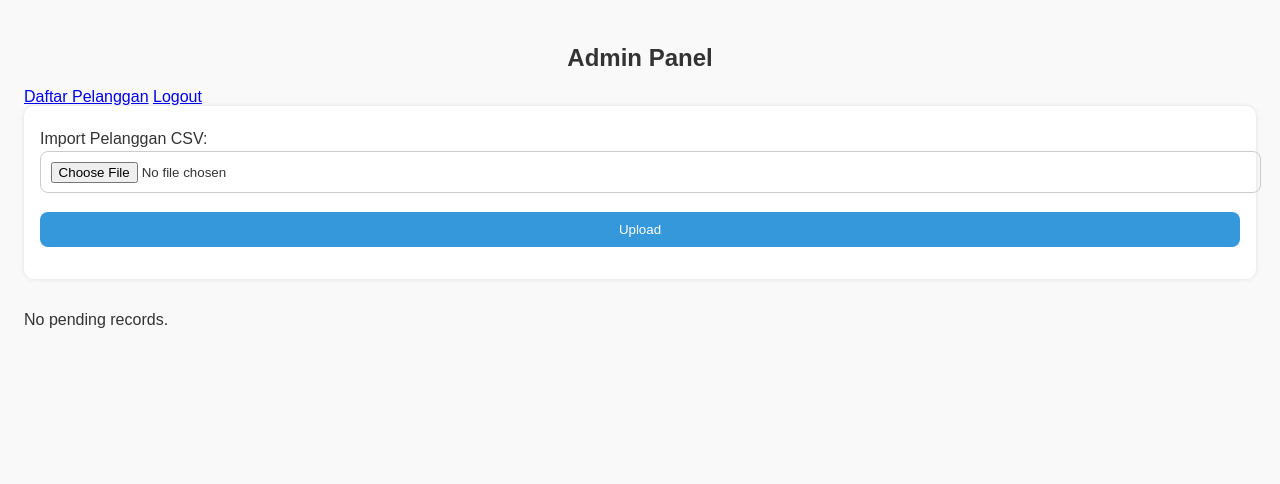
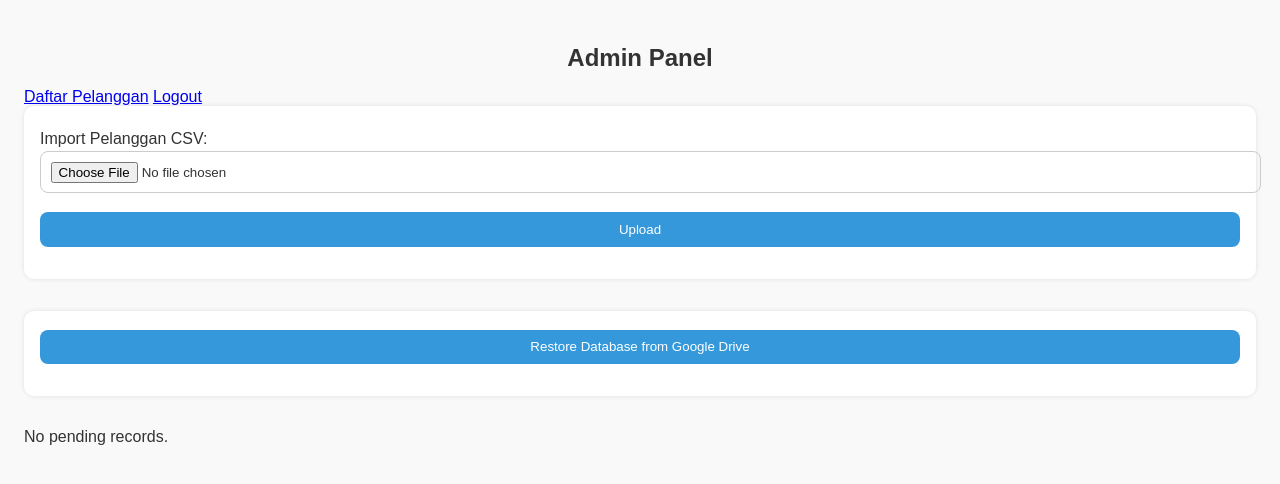
Before and after one commit to bonzoholda/cdws_meter_app, a FastAPI app: page /admin in a window 1280 px wide. Shown: the top 484 px of the page. Run offline with FastAPI, Linux system fonts and the light colour scheme; the visitor is signed in with stand-in values (Sample User, id 1); parts of the project's set-up code (start-up, migrations or seed data) failed here and were passed over.

Commit message:
Update admin.html

```diff
--- a/app/templates/admin.html
+++ b/app/templates/admin.html
@@ -16,6 +16,13 @@
     <label for="csv_file">Import Pelanggan CSV:</label>
     <input type="file" name="csv_file" accept=".csv" required>
     <button type="submit">Upload</button>
+  </form>
+
+
+  <form action="/restore-db" method="post">
+      <button type="submit" onclick="return confirm('Are you sure you want to restore the database? This will overwrite current data.')">
+          Restore Database from Google Drive
+      </button>
   </form>
 
 
```
